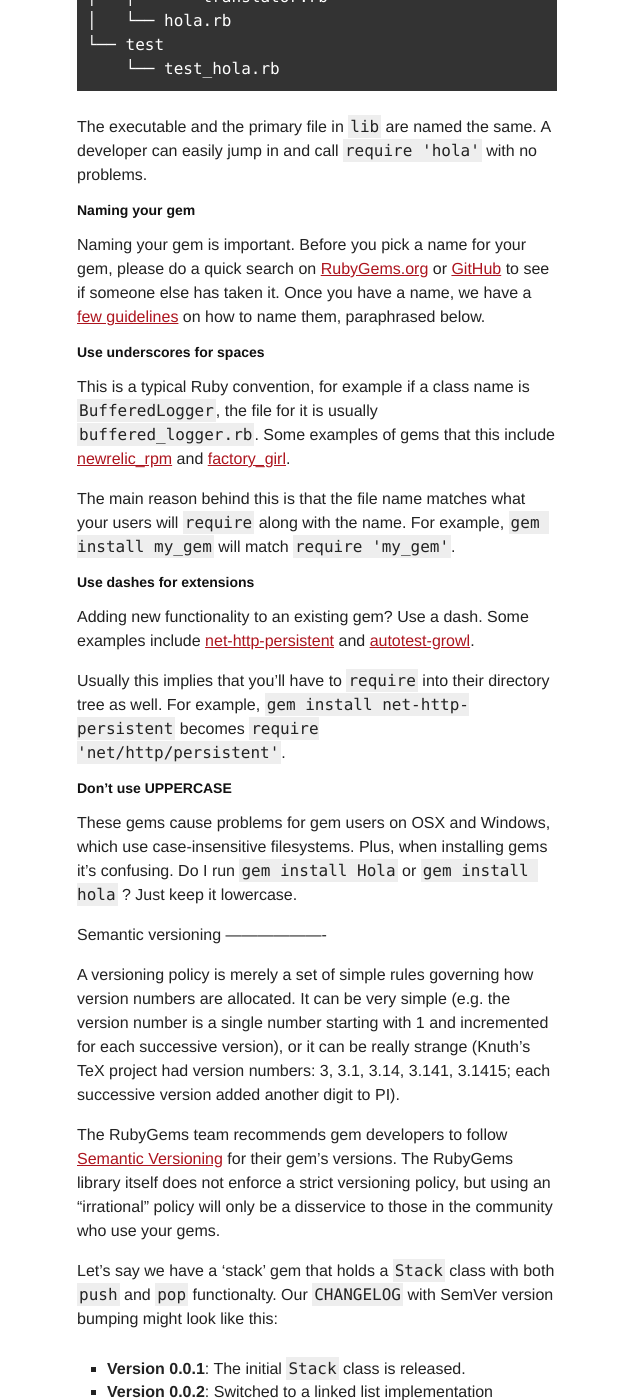
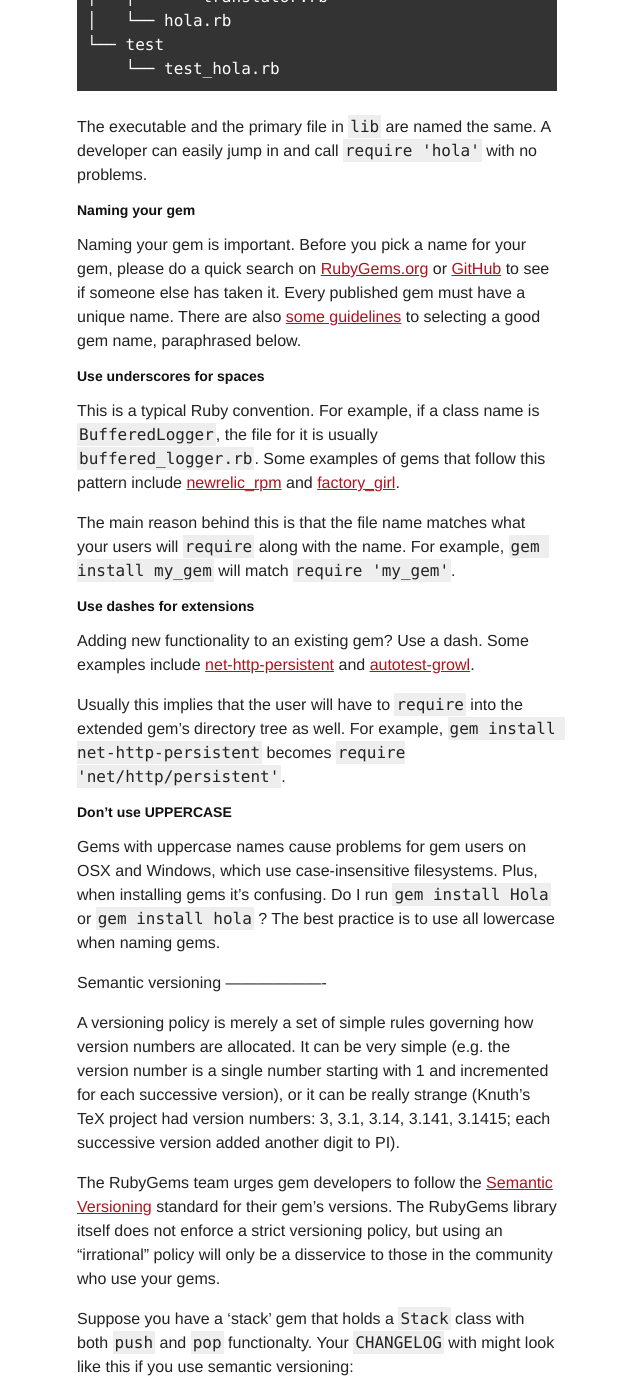
Before and after one commit to radar/guides, a Jekyll site: the page built from patterns.md, in a window 1280 px wide and 1400 px high, scrolled down 913 px. Shown: the whole window, without its empty margins (323-963 px from the left). Built offline with Jekyll 4.4.1, drawn with Linux system fonts in a browser that asks for light colours; some of the changed text lies outside the part shown.

Commit message:
Editing pass over 'Patterns' page

```diff
--- a/patterns.md
+++ b/patterns.md
@@ -5,7 +5,7 @@ previous: /make-your-own-gem
 next: /specification-reference
 ---
 
-Common practices to make your gem users and other developers' lives easier.
+Common practices to make your gem users' and other developers' lives easier.
 
 * [Consistent naming](#consistent-naming)
 * [Semantic versioning](#semantic-versioning)
@@ -46,16 +46,16 @@ can easily jump in and call `require 'hola'` with no problems.
 
 Naming your gem is important. Before you pick a name for your gem, please do a
 quick search on [RubyGems.org](http://rubygems.org) or
-[GitHub](http://github.com/search) to see if someone else has taken it. Once
-you have a name, we have a [few
-guidelines](http://blog.segment7.net/2010/11/15/how-to-name-gems) on how
-to name them, paraphrased below.
+[GitHub](http://github.com/search) to see if someone else has taken it. Every
+published gem must have a unique name. There are also [some
+guidelines](http://blog.segment7.net/2010/11/15/how-to-name-gems) to selecting
+a good gem name, paraphrased below.
 
 ### Use underscores for spaces
 
-This is a typical Ruby convention, for example if a class name is
+This is a typical Ruby convention. For example, if a class name is
 `BufferedLogger`, the file for it is usually `buffered_logger.rb`. Some
-examples of gems that this include [newrelic_rpm](http://rubygems.org/gems/newrelic_rpm)
+examples of gems that follow this pattern include [newrelic_rpm](http://rubygems.org/gems/newrelic_rpm)
 and [factory_girl](http://rubygems.org/gems/factory_girl).
 
 The main reason behind this is that the file name matches what your users will
@@ -68,15 +68,17 @@ Adding new functionality to an existing gem? Use a dash. Some examples include
 [net-http-persistent](https://rubygems.org/gems/net-http-persistent) and
 [autotest-growl](https://rubygems.org/gems/net-http-persistent).
 
-Usually this implies that you'll have to `require` into their directory tree
+Usually this implies that the user will have to `require` into the
+extended gem's directory tree
 as well. For example, `gem install net-http-persistent` becomes `require
 'net/http/persistent'`.
 
 ### Don't use UPPERCASE
 
-These gems cause problems for gem users on OSX and Windows, which use
+Gems with uppercase names cause problems for gem users on OSX and Windows, which use
 case-insensitive filesystems. Plus, when installing gems it's confusing. Do I
-run `gem install Hola` or `gem install hola` ? Just keep it lowercase.
+run `gem install Hola` or `gem install hola` ? The best practice is to use all lowercase
+when naming gems.
 
 <a id="semantic-versioning"> </a>
 Semantic versioning
@@ -88,15 +90,15 @@ single number starting with 1 and incremented for each successive version), or
 it can be really strange (Knuth’s TeX project had version numbers: 3,
 3.1, 3.14, 3.141, 3.1415; each successive version added another digit to PI).
 
-The RubyGems team recommends gem developers to follow
-[Semantic Versioning](http://semver.org) for their gem's versions. The RubyGems
+The RubyGems team urges gem developers to follow the
+[Semantic Versioning](http://semver.org) standard for their gem's versions. The RubyGems
 library itself does not enforce a strict versioning policy, but using an
 "irrational" policy will only be a disservice to those in the community who use
 your gems.
 
-Let's say we have a 'stack' gem that holds a `Stack` class with both `push` and
-`pop` functionalty. Our `CHANGELOG` with SemVer version bumping might look
-like this:
+Suppose you have a 'stack' gem that holds a `Stack` class with both `push` and
+`pop` functionalty. Your `CHANGELOG` with might look like this if you use
+semantic versioning:
 
 * **Version 0.0.1**: The initial `Stack` class is released.
 * **Version 0.0.2**: Switched to a linked list implementation because it is cooler.
@@ -106,7 +108,7 @@ like this:
 * **Version 1.1.1**: Fixed a bug in the linked list implementation.
 * **Version 1.1.2**: Fixed a bug introduced in the last fix.
 
-This system can basically boil down to:
+Semantic versioning boils down to:
 
 * **PATCH** `0.0.x` level changes for implementation level detail changes, such as
   small bug fixes
@@ -115,16 +117,11 @@ This system can basically boil down to:
 * **MAJOR** `x.0.0` level changes for backwards *incompatible* API changes, such
   as changes that will break existing users code if they update
 
-If you're dealing with a lot of gem dependencies in your application, we
-recommend that you take a look into [Bundler](http://gembundler.com) or
-[Isolate](http://github.com/jbarnette/isolate) which do a great job of
-managing a complex version manifest for many gems.
-
 <a id="declaring-dependencies"> </a>
 Declaring dependencies
 ----------------------
 
-Gems work with other gems. Here's some tips to make sure they're nice to each
+Gems work with other gems. Here are some tips to make sure they're nice to each
 other.
 
 ### Runtime vs. development
@@ -135,12 +132,12 @@ Runtime dependencies are what your gem needs to work (such as
 [activesupport](http://rubygems.org/gems/activesupport)).
 
 Development dependencies are useful for when someone wants to make
-modifications to your gem. Once specified, someone can run
+modifications to your gem. When you specify development dependencies, another developer can run
 `gem install --dev your_gem` and RubyGems will grab both sets of dependencies
-necessary. Usually development dependencies include test frameworks, build
-systems, etc.
+(runtime and development). Typical development dependencies include test frameworks
+and build systems
 
-Setting them in your gemspec is easy, just use `add_runtime_dependency` and
+Setting dependencies in your gemspec is easy. Just use `add_runtime_dependency` and
 `add_development_dependency`:
 
     Gem::Specification.new do |s|
@@ -159,18 +156,18 @@ specific version of a gem:
     gem "extlib", ">= 1.0.8"
     require "extlib"
 
-It's reasonable for appliations that consume gems to use this (but they could
+It's reasonable for applications that consume gems to use this (though they could
 also use a tool like [Bundler](http://gembundler.com)). Gems themselves **should
-not** do this, they should instead use dependencies in the gemspec so RubyGems
+not** do this. They should instead use dependencies in the gemspec so RubyGems
 can handle loading the dependency instead of the user.
 
 ### Pessimistic version constraint
 
-If your gem properly follows [SemVer](http://semver.org) with its versioning
+If your gem properly follows [semantic versioning](http://semver.org) with its versioning
 scheme, then other Ruby developers can take advantage of this when choosing a
 version constaint to lock down your gem in their app.
 
-Let's say the following releases exist:
+Let's say the following releases of a gem exist:
 
 * **Version 2.1.0** — Baseline
 * **Version 2.2.0** — Introduced some new (backward compatible) features.
@@ -221,7 +218,14 @@ The important note to take home here is to be aware others *will* be using
 your gems, and guard yourself from potential bugs/failures in future releases
 by using `~>` instead of `>=` if at all possible.
 
+> If you're dealing with a lot of gem dependencies in your application, we
+> recommend that you take a look into [Bundler](http://gembundler.com) or
+> [Isolate](http://github.com/jbarnette/isolate) which do a great job of
+> managing a complex version manifest for many gems.
+
 ### Requiring RubyGems
+
+Summary: don't.
 
 This line...
 
@@ -322,10 +326,10 @@ Prerelease gems
 
 Many gem developers have versions of their gem ready to go out for
 testing or "edge" releases before a big gem release. RubyGems supports the
-concept of "prerelease" versions, which could be anything from betas, alphas,
-you name it, that aren't worthy of a real gem release yet.
+concept of "prerelease" versions, which could be betas, alphas,
+or anything else that isn't worthy of a real gem release yet.
 
-Taking advantage of this is easy, all you need is a letter in the gem version.
+Taking advantage of this is easy. All you need is one or more letters in the gem version.
 For example, here's what a prerelease gemspec's `version` field might look
 like:
 
```
